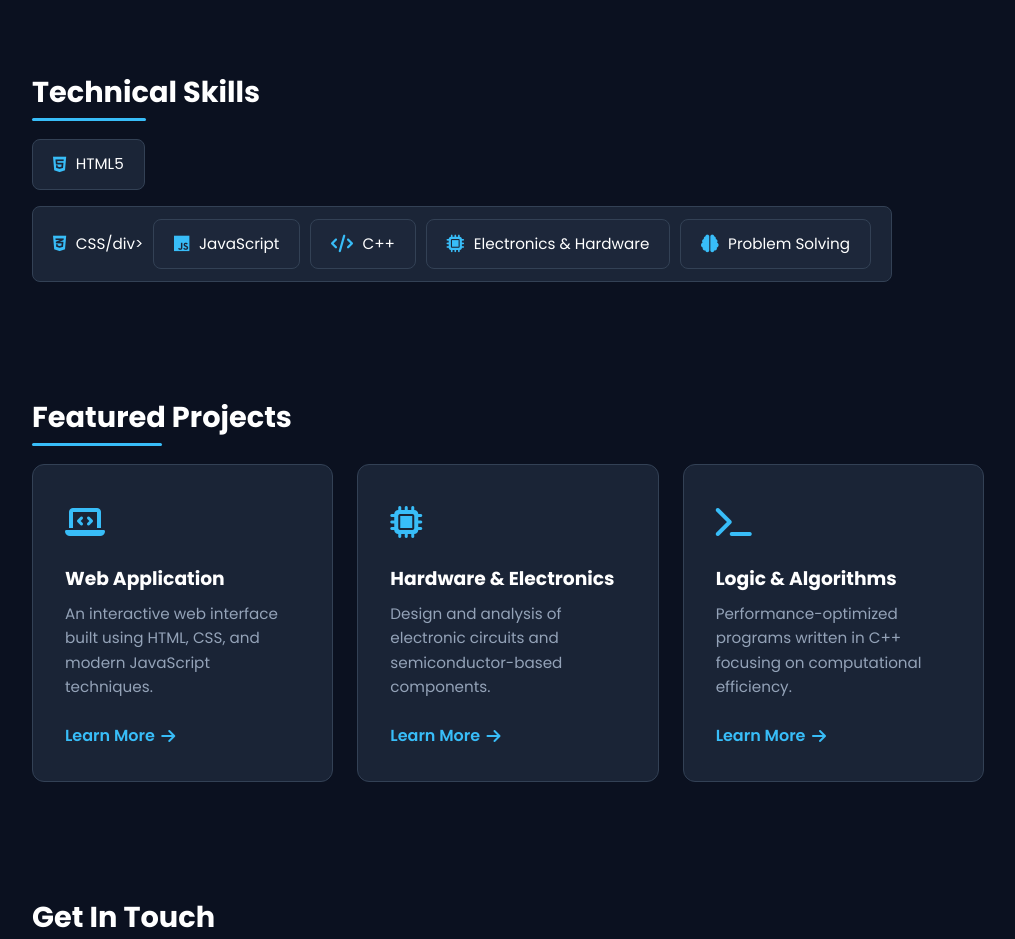
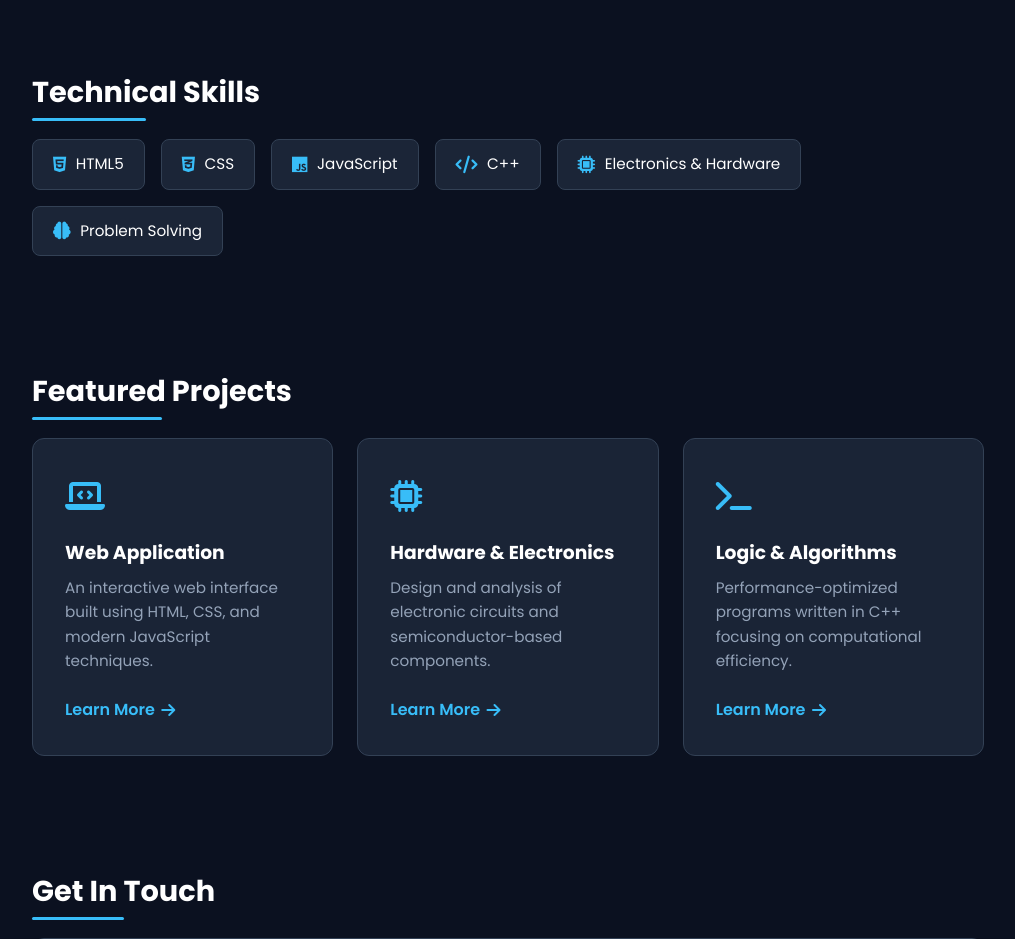
Before and after one commit to ayadav771088-hue/Aman-Yadav, a plain HTML site: page index.html in a window 1280 px wide. Shown: the part 940-1879 px from the top of the page, without its empty margins (132-1147 px from the left). Drawn offline with Linux system fonts and the light colour scheme.

Commit message:
Update index.html

```diff
--- a/index.html
+++ b/index.html
@@ -64,7 +64,7 @@
       <h2 class="section-title">Technical Skills</h2>
       <div class="skills-wrapper">
         <div class="skill-item"><i class="fab fa-html5"></i> HTML5</div>
-        <div class="skill-item"><i class="fab fa-css3-alt"></i> CSS/div>
+        <div class="skill-item"><i class="fab fa-css3-alt"></i> CSS</div>
         <div class="skill-item"><i class="fab fa-js"></i> JavaScript</div>
         <div class="skill-item"><i class="fas fa-code"></i> C++</div>
         <div class="skill-item"><i class="fas fa-microchip"></i> Electronics & Hardware</div>
```
